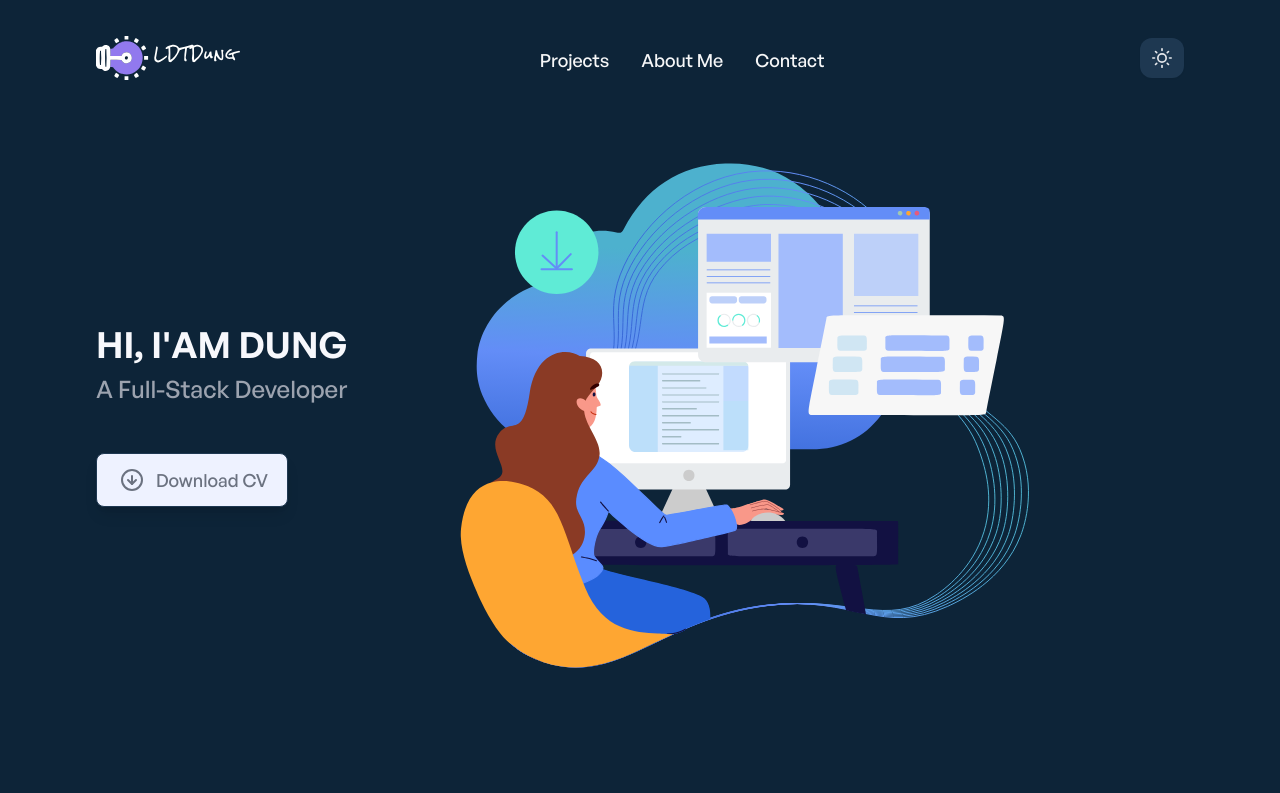
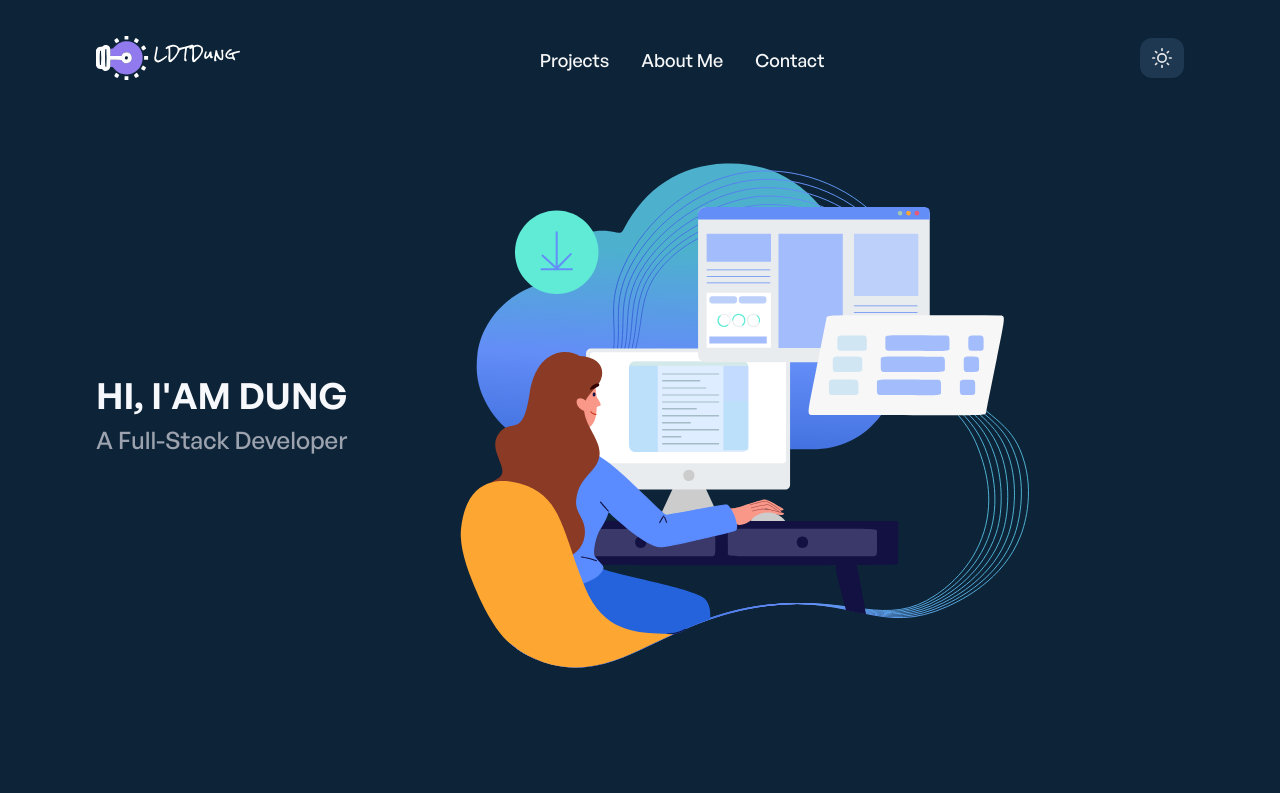
Before and after one commit to dungldt/my-portfolio, a Vue app: page / in a window 1280 px wide. Shown: the top 793 px of the page. Built offline with nearby package versions, Linux system fonts and the light colour scheme; what vue-backtotop, vue-toast-notification would draw is missing.

Commit message:
remove button download cv

```diff
--- a/src/components/shared/AppBanner.vue
+++ b/src/components/shared/AppBanner.vue
@@ -38,22 +38,6 @@ export default {
       >
         A Full-Stack Developer
       </p>
-      <div class="flex justify-center sm:block">
-        <a
-          download="LangDinhThanhDung-Resume.pdf"
-          href="/files/LangDinhThanhDung-Resume.pdf"
-          class="flex justify-center items-center w-36 sm:w-48 mt-12 mb-6 sm:mb-0 text-lg border border-indigo-200 dark:border-ternary-dark py-2.5 sm:py-3 shadow-lg rounded-lg bg-indigo-50 focus:ring-1 focus:ring-indigo-900 hover:bg-indigo-500 text-gray-500 hover:text-white duration-500"
-          aria-label="Download Resume"
-        >
-          <i
-            data-feather="arrow-down-circle"
-            class="ml-0 sm:ml-1 mr-2 sm:mr-3 w-5 sm:w-6 duration-100"
-          ></i>
-          <span class="text-sm sm:text-lg font-general-medium duration-100"
-            >Download CV</span
-          ></a
-        >
-      </div>
     </div>
 
     <!-- Banner right illustration -->
```
Also changed, not shown: 1 other file (tests, documents, lock files or other folders).
